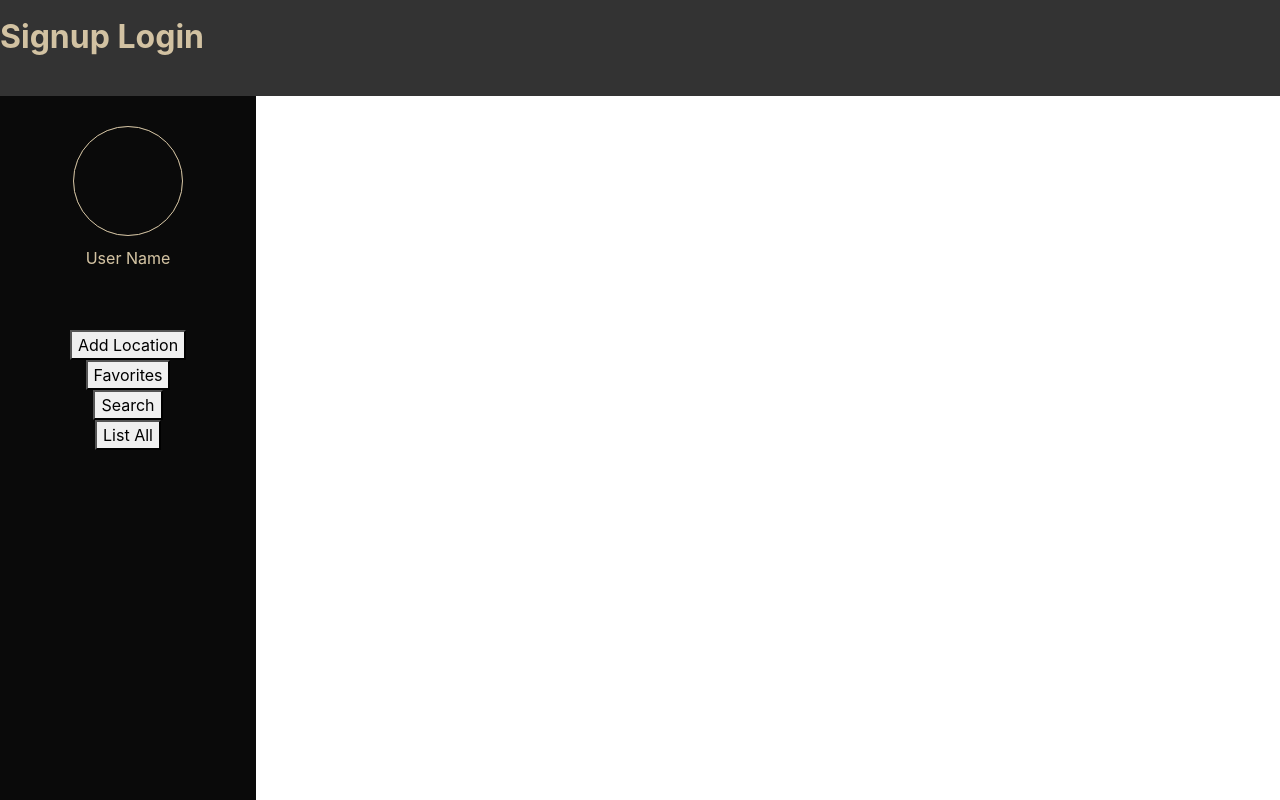
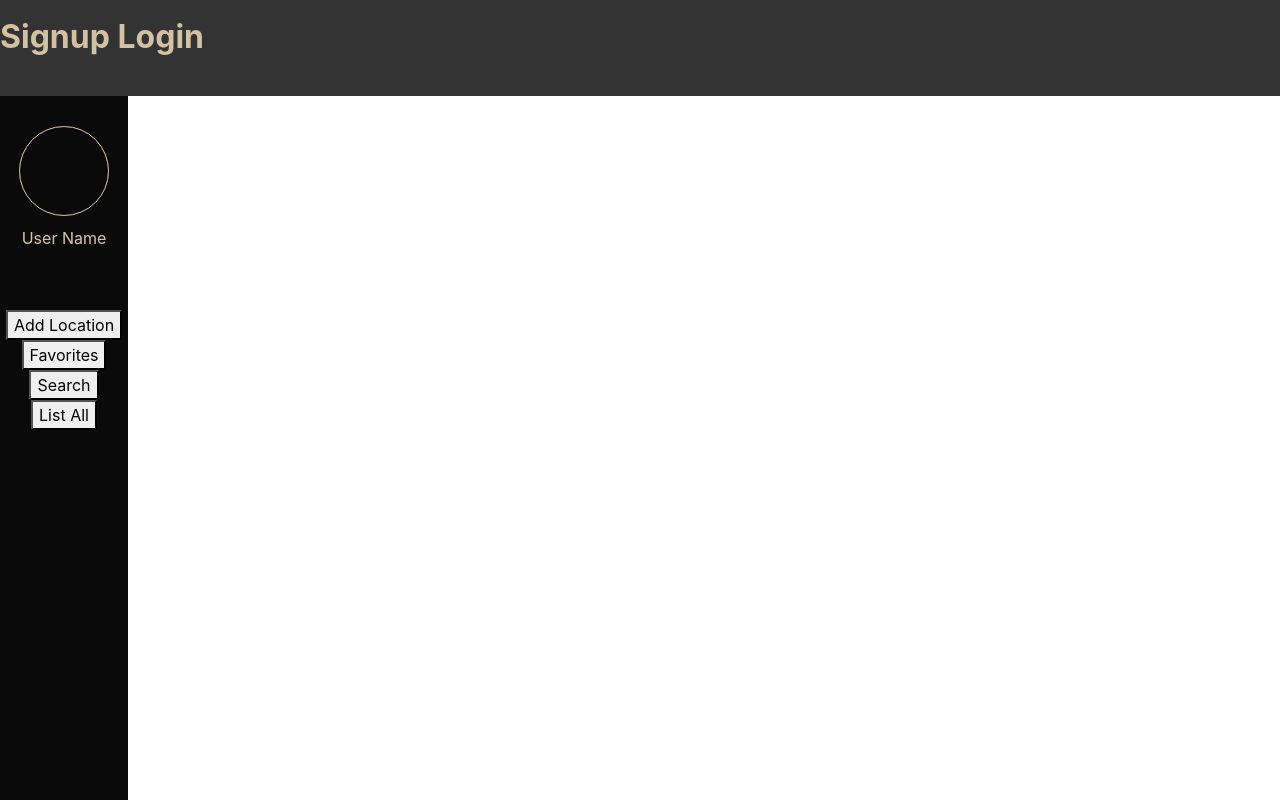
Before and after one commit to anabelpdv/project-3-react, a React (Create React App) app: page / in a window 1280 px wide. Built offline with nearby package versions, Linux system fonts and the light colour scheme; no server answers; what react-google-maps would draw is missing.

Commit message:
Add style to sidebar

```diff
--- a/src/App.css
+++ b/src/App.css
@@ -198,7 +198,7 @@
   top:12vh;
   height:88vh;
   min-width: 100px;
-  width:20vw;
+  width:10vw;
   text-align: center;
 }
 
@@ -211,8 +211,8 @@
 }
 
 .profile-image-container{
-  height:110px;
-  width:110px;
+  height:90px;
+  width:90px;
   border-radius: 50%;
   border:solid #D2C2A2 1px;
   margin:0 auto;
```
